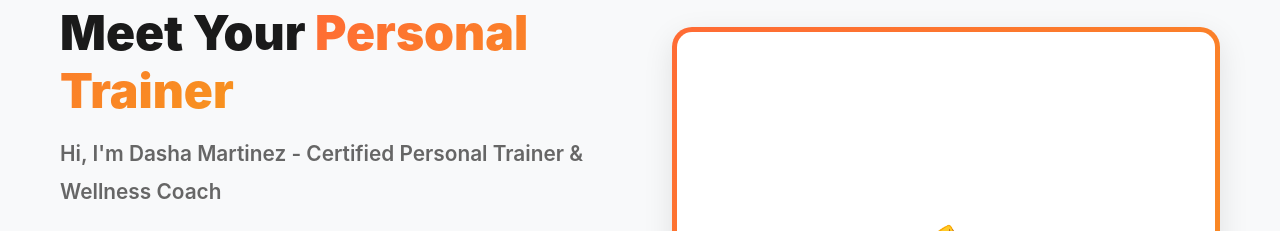
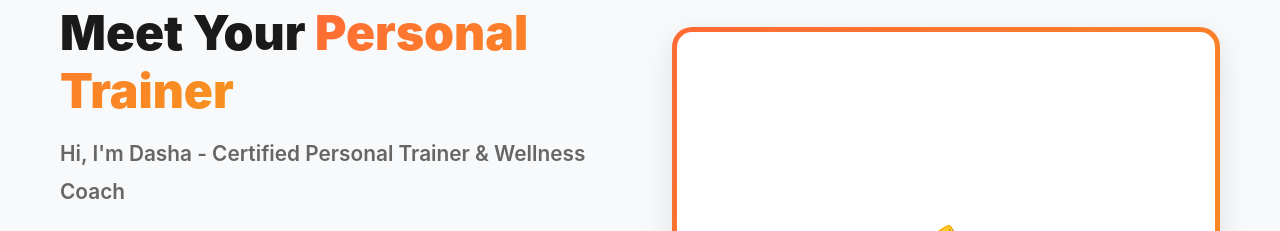
Before and after one commit to idashapanchenko-blip/fitness, a plain HTML site: page index.html in a window 1280 px wide. Shown: the part 896-1127 px from the top of the page. Drawn offline with Linux system fonts and the light colour scheme.

Commit message:
Update index.html

```diff
--- a/index.html
+++ b/index.html
@@ -54,7 +54,7 @@
             <div class="about-content">
                 <div class="about-text">
                     <h2 class="section-title">Meet Your <span class="gradient-text">Personal Trainer</span></h2>
-                    <p class="lead">Hi, I'm Dasha Martinez - Certified Personal Trainer & Wellness Coach</p>
+                    <p class="lead">Hi, I'm Dasha - Certified Personal Trainer & Wellness Coach</p>
                     <p>With over 10 years of experience in fitness and nutrition, I've helped hundreds of clients achieve their health and fitness goals. My approach combines science-based training methods with personalized nutrition guidance and mindset coaching.</p>
                     <p>I believe that fitness is not just about looking good - it's about feeling confident, strong, and energized in every aspect of your life. Whether you're a beginner or an athlete, I'll create a custom program that fits your lifestyle and gets you results.</p>
                     <div class="certifications">
```
